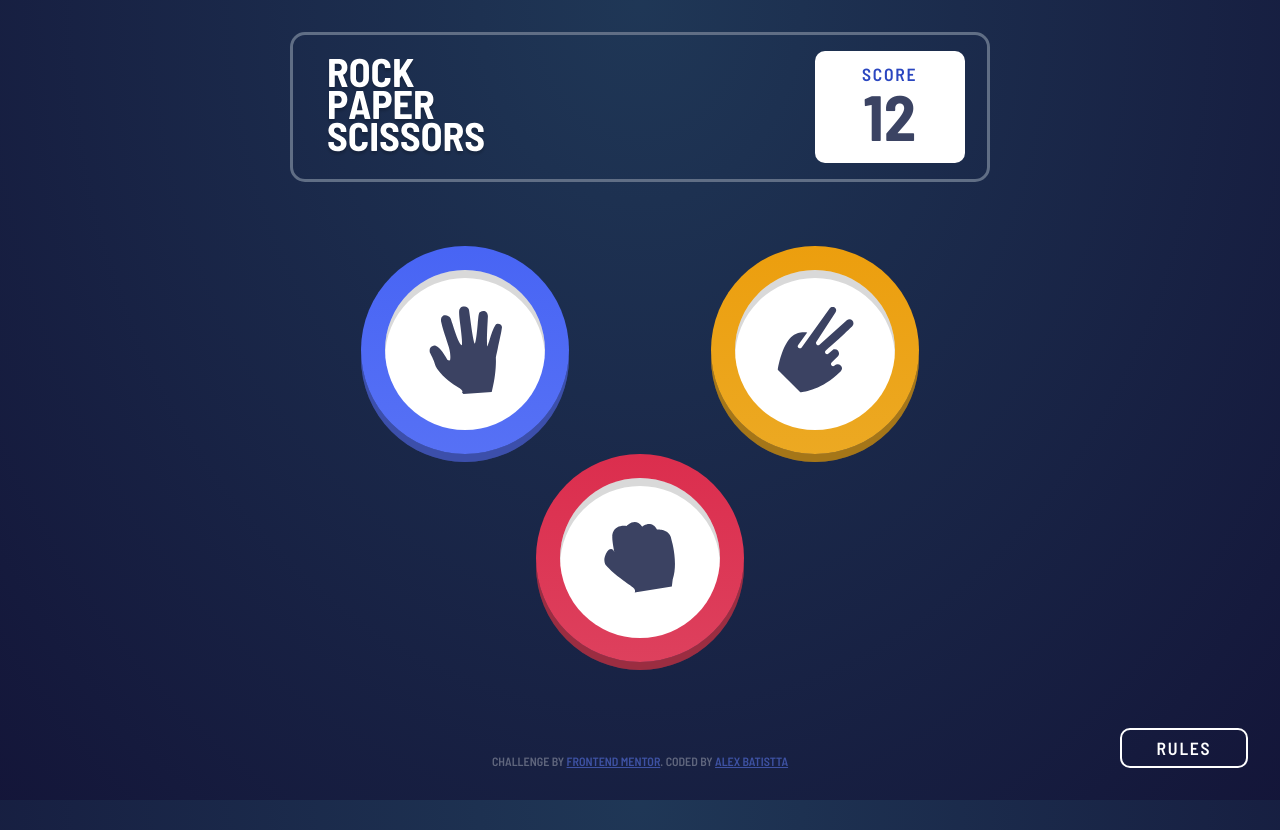
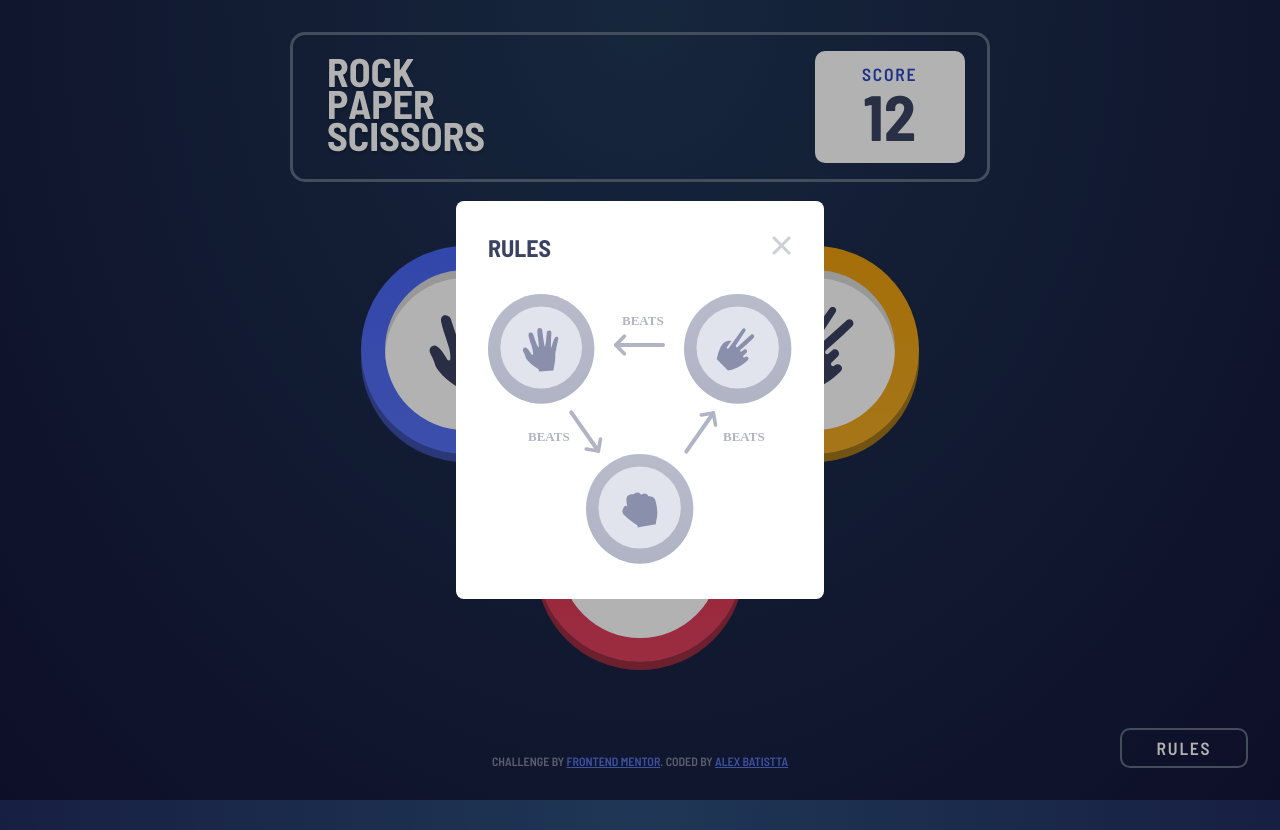
Before and after one commit to AlexBatistta/rock-paper-scissors-master, a website built with Vite: page index.html in a window 1280 px wide. Both pictures are taken after a click on the button "RULES". Built offline with nearby package versions, Linux system fonts and the light colour scheme; files whose address does not match are found by name.

Commit message:
rules modal

```diff
--- a/index.html
+++ b/index.html
@@ -39,7 +39,23 @@
         </button>
       </section>
     </div>
+
     <button class="rules-btn" tabindex="1">Rules</button>
+    <div class="modal">
+      <div class="modal-container">
+        <header class="modal-header">
+          <h2 class="modal-heading">rules</h2>
+          <button class="close-btn">
+            <img src="./assets/images/icon-close.svg" alt="Close Button" />
+          </button>
+        </header>
+        <img
+          src="./assets/images/image-rules.svg"
+          alt="Rules Image"
+          class="rules-image"
+        />
+      </div>
+    </div>
 
     <footer class="footer">
       <div class="attribution">
@@ -49,5 +65,6 @@
         >. Coded by <a href="https://github.com/AlexBatistta">Alex Batistta</a>
       </div>
     </footer>
+    <script type="module" src="/src/main.js"></script>
   </body>
 </html>
--- a/src/main.js
+++ b/src/main.js
@@ -0,0 +1,12 @@
+const btnRules = document.querySelector('.rules-btn');
+const btnClose = document.querySelector('.close-btn');
+const modalRules = document.querySelector('.modal');
+
+btnRules.addEventListener('click', () => {
+  modalRules.classList.toggle('show-modal');
+  btnRules.blur();
+});
+
+btnClose.addEventListener('click', () => {
+  modalRules.classList.toggle('show-modal');
+});
--- a/style.css
+++ b/style.css
@@ -40,6 +40,7 @@ body {
   padding-top: 2rem;
 }
 
+/* Header - Title Score - */
 .header {
   display: flex;
   border: 3px solid var(--header-outline);
@@ -78,6 +79,7 @@ body {
   font-weight: 700;
 }
 
+/* Game Container */
 .game {
   position: relative;
   display: grid;
@@ -101,6 +103,7 @@ body {
   z-index: -1;
 }
 
+/* Choice Buttons */
 .choice-btn {
   border: none;
   outline: none;
@@ -185,22 +188,7 @@ body {
   grid-area: rock;
 }
 
-.attribution {
-  font-size: 0.75rem;
-  text-align: center;
-  color: #ffffff50;
-}
-
-.attribution a {
-  color: hsl(228, 45%, 44%);
-}
-
-footer {
-  position: absolute;
-  bottom: 2rem;
-  width: 100%;
-}
-
+/* Rules Button */
 .rules-btn {
   position: absolute;
   bottom: 2rem;
@@ -222,3 +210,68 @@ footer {
 .rules-btn:focus {
   border: 2px solid #fff;
 }
+
+/* Modal Rules */
+.modal {
+  position: absolute;
+  height: 100%;
+  width: 100%;
+  top: 0;
+  left: 0;
+  display: grid;
+  place-items: center;
+  background: rgba(0, 0, 0, 0.3);
+  pointer-events: none;
+  opacity: 0;
+  transition: opacity 0.3s ease-in-out;
+}
+
+.modal-container {
+  background: white;
+  border-radius: 0.5rem;
+  padding: 2rem;
+}
+
+.modal-header {
+  display: flex;
+  width: 100%;
+  justify-content: space-between;
+}
+
+.modal-heading {
+  font-size: 1.5rem;
+  color: var(--dark-text);
+}
+
+.close-btn {
+  border: none;
+  background: none;
+  outline: none;
+  cursor: pointer;
+}
+
+.rules-image {
+  padding-top: 2rem;
+}
+
+.show-modal {
+  opacity: 1;
+  pointer-events: initial;
+}
+
+/* Footer */
+.attribution {
+  font-size: 0.75rem;
+  text-align: center;
+  color: #ffffff50;
+}
+
+.attribution a {
+  color: hsl(228, 45%, 44%);
+}
+
+footer {
+  position: absolute;
+  bottom: 2rem;
+  width: 100%;
+}
```
